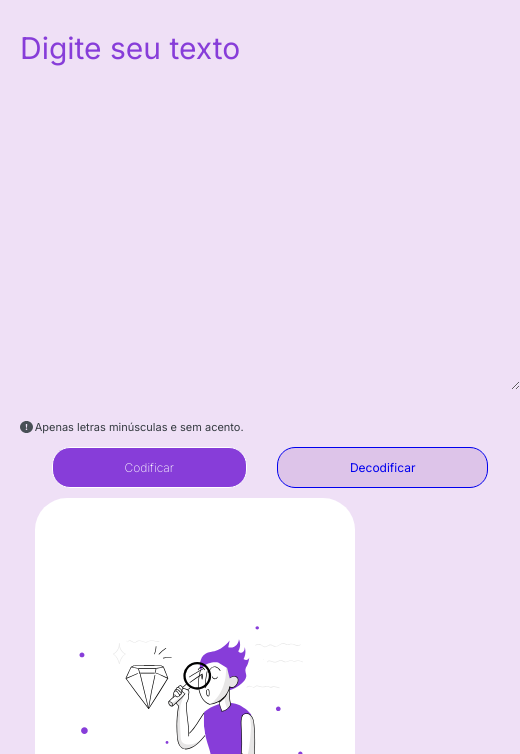
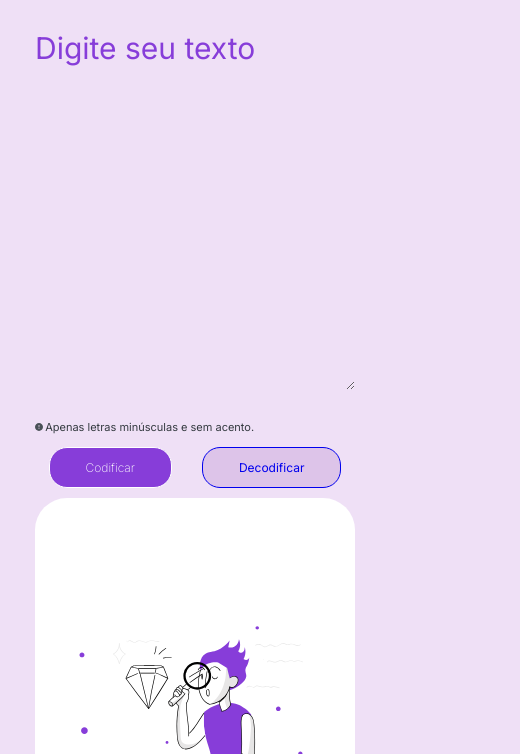
Before and after one commit to kety95/Codificador, a plain HTML site: page index.html in a window 390 px wide. Shown: the part 90-844 px from the top of the page, 520 px wide, since content can reach past the window. Drawn offline with Linux system fonts and the light colour scheme.

Commit message:
Tornar mais responsivo
diminui o tamanho da .left

```diff
--- a/style.css
+++ b/style.css
@@ -29,6 +29,8 @@ body{
     position: relative;
     gap: 0em;
     margin: auto;
+    box-sizing: border-box;
+    padding: auto;
 }
 
 .logo{
@@ -37,6 +39,7 @@ body{
 }
 
 .left{
+    box-sizing: border-box;
     width: 50em;
     margin-left: 30em;
     margin-right: 15em;
@@ -76,10 +79,8 @@ body{
 }
 
 .left__botoes{
-    display: inline-block;
     display: flex;
     gap: 3em;
-    align-items: center;
     justify-content: center;
 }
 
@@ -178,6 +179,7 @@ body{
     }
     .left{
         margin: auto;
+        width: 32em;
     }
 
     .left__campo-texto{
@@ -195,9 +197,11 @@ body{
     }
     .left__botoes__botao-criptografar{
         font-size: 1.2rem;
+        padding: 1em 3em;
     }
     .left__botoes__botao-descriptografar{
         font-size: 1.2rem;
+        padding: 1em 3em;
     }
 
     .right{
```
